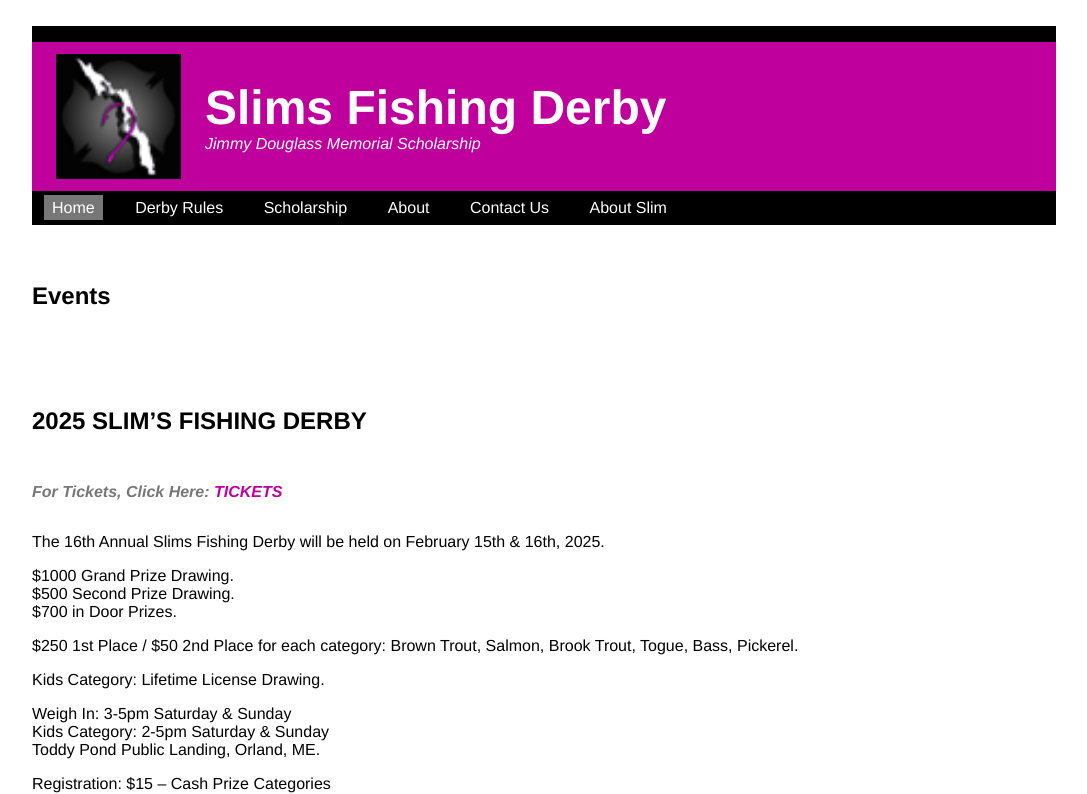
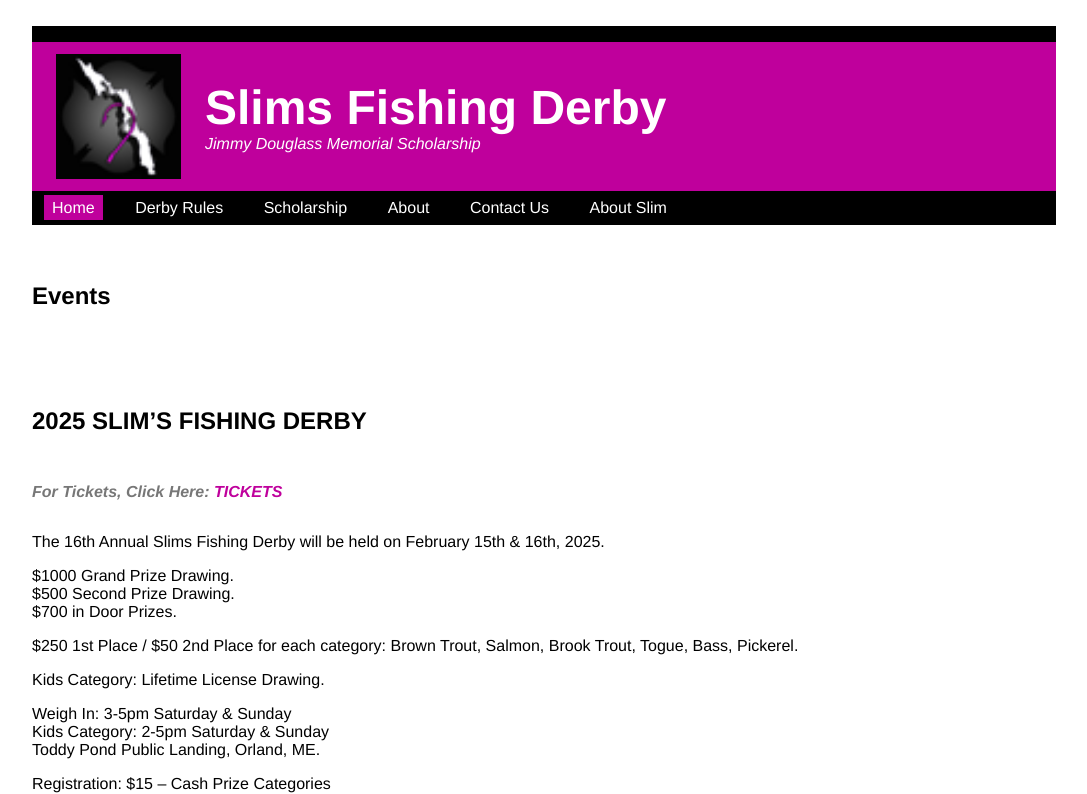
Before and after one commit to slimsfishingderby/slimsfishingderby.github.io, a plain HTML site: page index.html in a window 1280 px wide. In both pictures the pointer is over the link "Home". Shown: the top 794 px of the page, without its empty margins (96-1183 px from the left). Drawn offline with Linux system fonts and the light colour scheme.

Commit message:
Update navmenu.css

```diff
--- a/css/navmenu.css
+++ b/css/navmenu.css
@@ -26,7 +26,7 @@ cursor:pointer;
 
 div.NavMenu li a:hover {
 color: white;
-background-color: #777;
+background-color: #bf009c;
 }
 
 div.NavMenu li a.currentPage {
```
